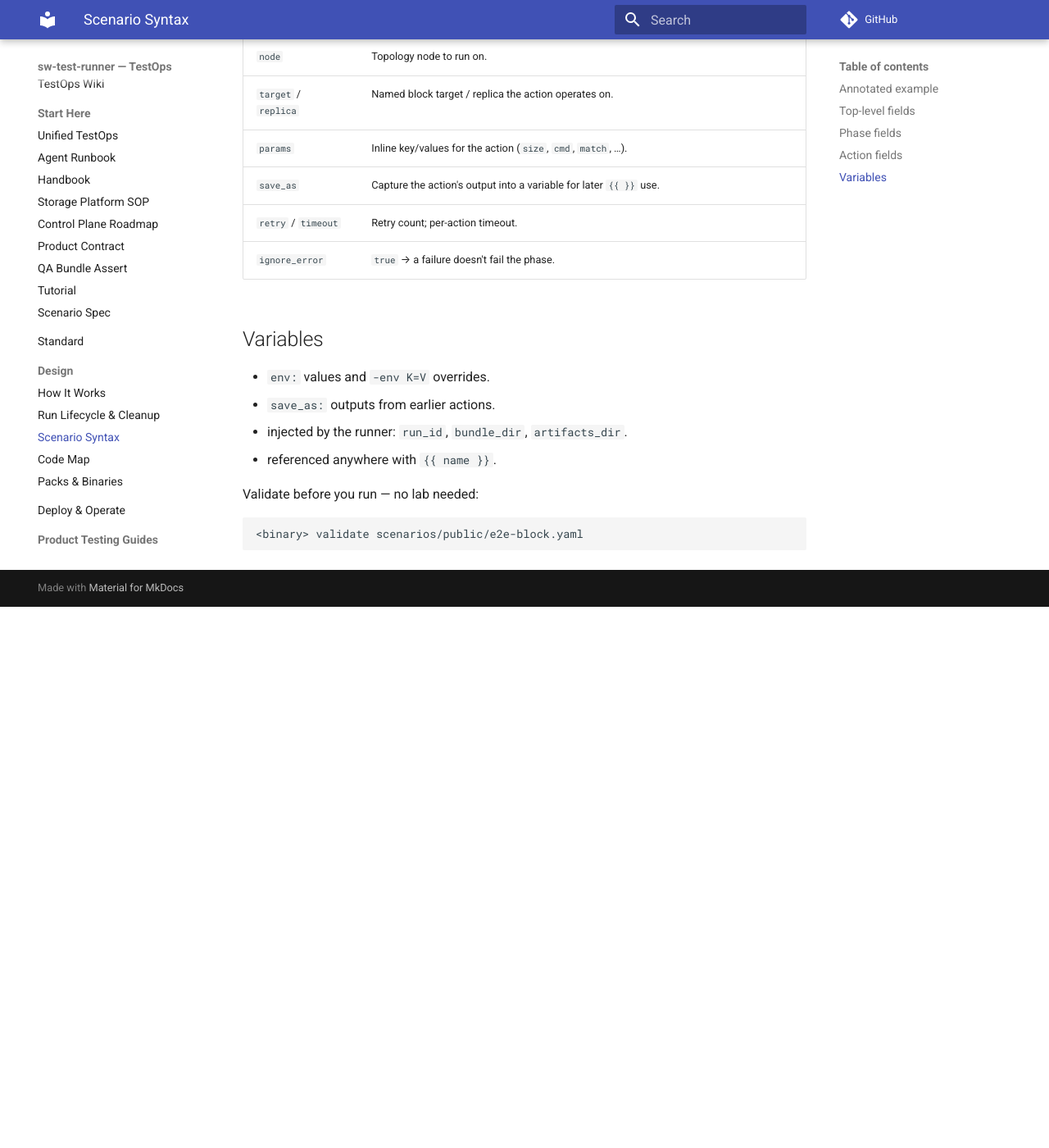
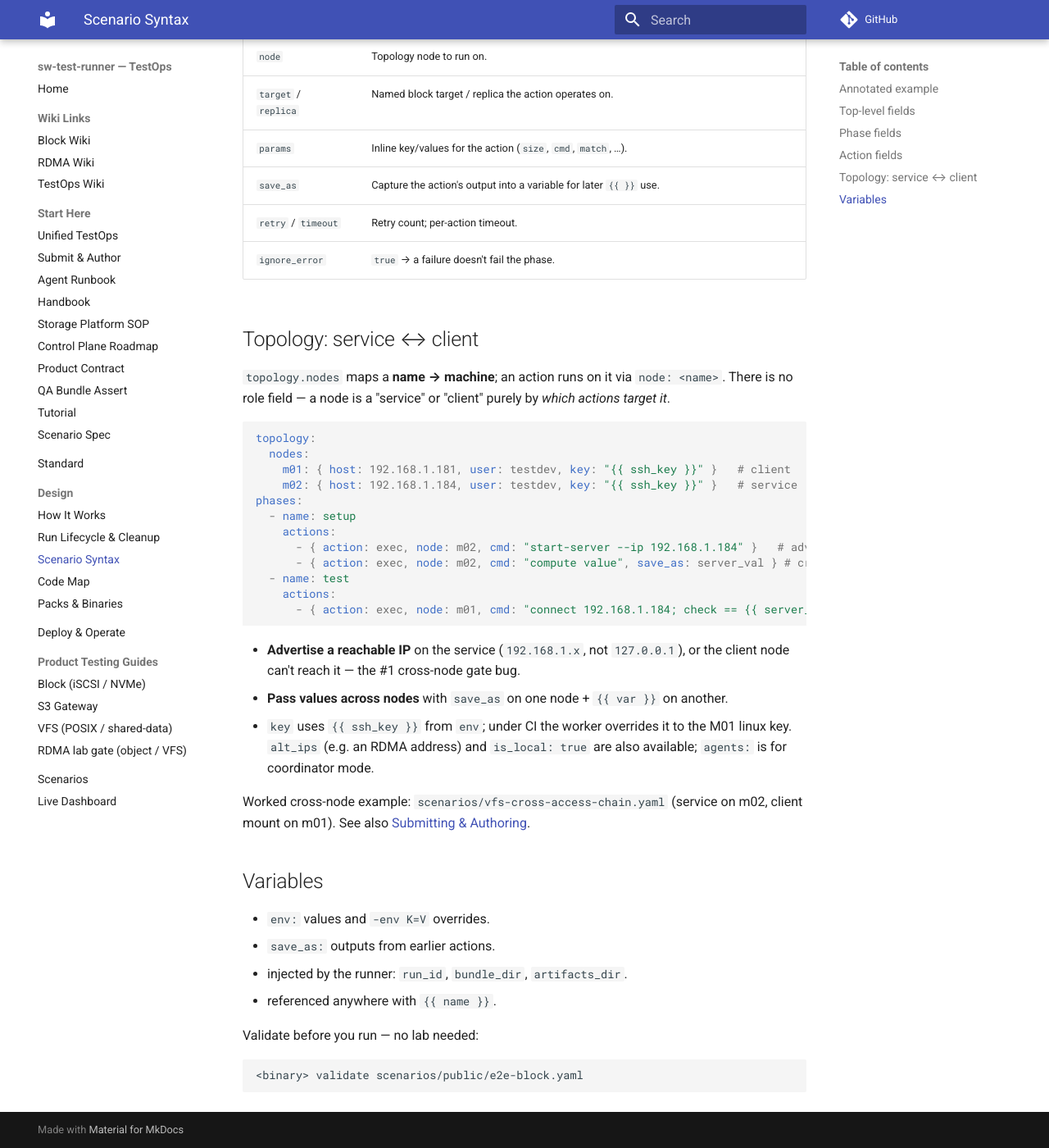
Before and after one commit to pingqiu/sw-test-runner, an MkDocs documentation site: the page built from docs/wiki/syntax.md, in a window 1280 px wide and 1400 px high, scrolled down 2096 px. Shown: the whole window at 82% size. Built offline with MkDocs 1.6.1 and Material for MkDocs 9.7.7, drawn with Linux system fonts in a browser that asks for light colours; comment, search, counter and statistics services are not loaded; before the commit the page ends 2836 px from its top, so only the background shows below that.

Commit message:
docs: developer submit & authoring guide (submit ref, topology service/client)
New wiki/submitting.md consolidates the dev-facing mechanics that were scattered:
- two ways to run (CI submit to M01 9099 vs local CLI);
- run an existing gate = submit a `ref` only (git branch/SHA for rdma/s3/vfs,
  image tag for block) — no scenario YAML per run; each suite has one canonical gate;
- add a NEW gate = write a scenario once (+ emit_provenance + qa-profile);
- define topology (service<->client): topology.nodes + node: dispatch, advertise a
  reachable IP (not 127.0.0.1), cross-node value passing via save_as + {{ }}.
Also add a service<->client example to syntax.md; nav wiring.

Co-Authored-By: Claude Opus 4.8 (1M context) <noreply@anthropic.com>

````diff
--- a/docs/wiki/syntax.md
+++ b/docs/wiki/syntax.md
@@ -78,6 +78,37 @@ phases:
 | `retry` / `timeout` | Retry count; per-action timeout. |
 | `ignore_error` | `true` → a failure doesn't fail the phase. |
 
+## Topology: service ↔ client
+
+`topology.nodes` maps a **name → machine**; an action runs on it via `node: <name>`.
+There is no role field — a node is a "service" or "client" purely by *which actions
+target it*.
+
+```yaml
+topology:
+  nodes:
+    m01: { host: 192.168.1.181, user: testdev, key: "{{ ssh_key }}" }   # client
+    m02: { host: 192.168.1.184, user: testdev, key: "{{ ssh_key }}" }   # service
+phases:
+  - name: setup
+    actions:
+      - { action: exec, node: m02, cmd: "start-server --ip 192.168.1.184" }   # advertise a REACHABLE ip
+      - { action: exec, node: m02, cmd: "compute value", save_as: server_val } # cross-node value
+  - name: test
+    actions:
+      - { action: exec, node: m01, cmd: "connect 192.168.1.184; check == {{ server_val }}" }
+```
+
+- **Advertise a reachable IP** on the service (`192.168.1.x`, not `127.0.0.1`), or
+  the client node can't reach it — the #1 cross-node gate bug.
+- **Pass values across nodes** with `save_as` on one node + `{{ var }}` on another.
+- `key` uses `{{ ssh_key }}` from `env`; under CI the worker overrides it to the
+  M01 linux key. `alt_ips` (e.g. an RDMA address) and `is_local: true` are also
+  available; `agents:` is for coordinator mode.
+
+Worked cross-node example: `scenarios/vfs-cross-access-chain.yaml` (service on m02,
+client mount on m01). See also [Submitting & Authoring](submitting.md).
+
 ## Variables
 
 - `env:` values and `-env K=V` overrides.
--- a/mkdocs.yml
+++ b/mkdocs.yml
@@ -39,6 +39,7 @@ nav:
       - TestOps Wiki: http://192.168.1.135:8012/wiki/
   - Start Here:
       - Unified TestOps: unified-testops.md
+      - Submit & Author: wiki/submitting.md
       - Agent Runbook: agent-testops-runbook.md
       - Handbook: testops-handbook.md
       - Storage Platform SOP: storage-testops-platform.md
````
Also changed, not shown: docs/wiki/submitting.md (added, +151 -0 lines).
